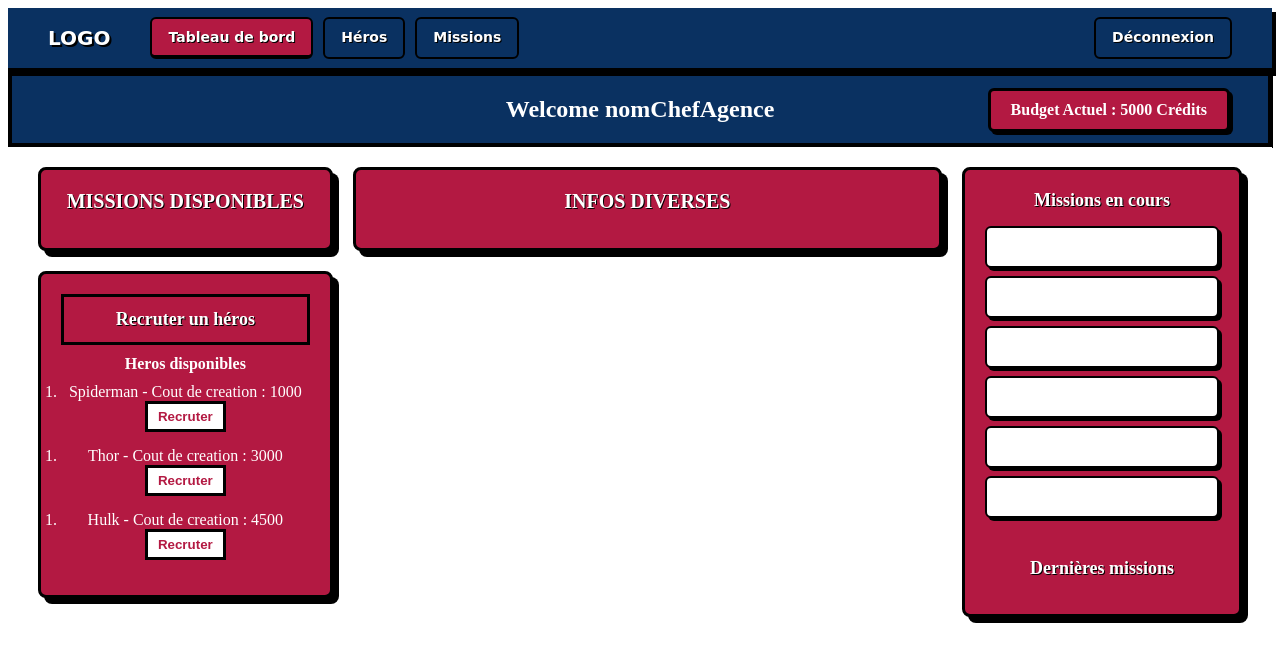
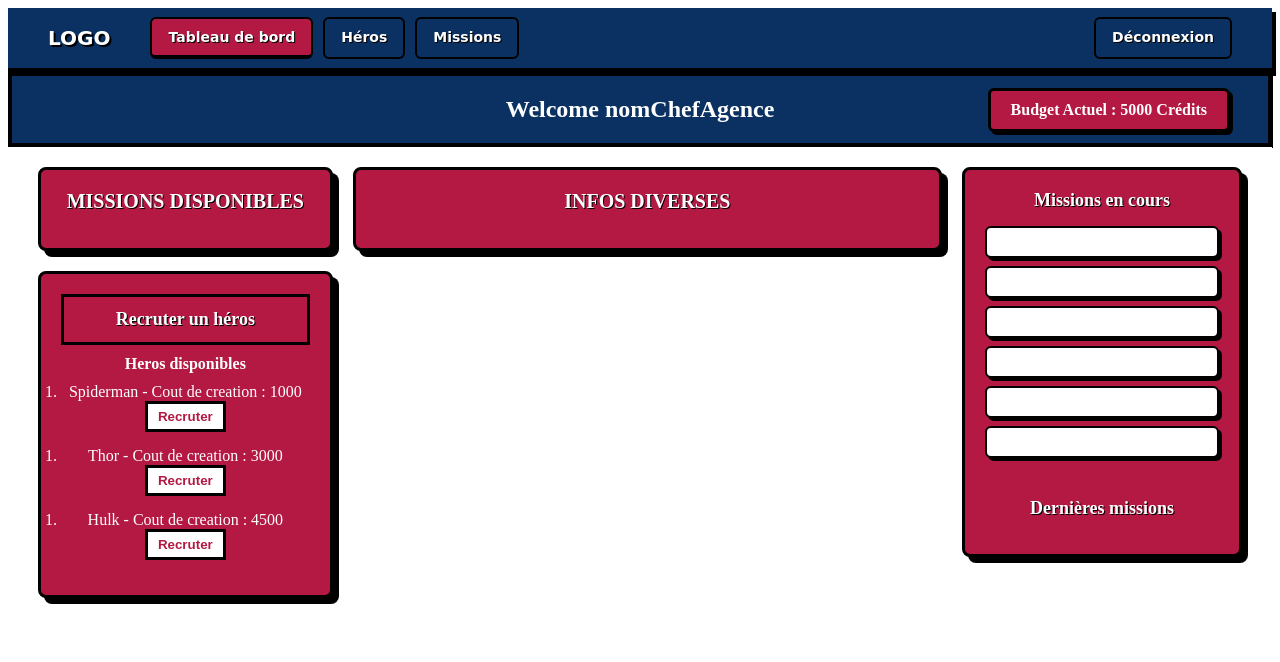
Before and after one commit to paulpts/SOPRA_Super_Heros, an Angular app in the folder heros-angular/: page /home in a window 1280 px wide. Shown: the top 662 px of the page. Built offline with nearby package versions, Linux system fonts and the light colour scheme.

Commit message:
Modif CSS

```diff
--- a/heros-angular/src/app/page/TableauDeBord-page/TDB-page.css
+++ b/heros-angular/src/app/page/TableauDeBord-page/TDB-page.css
@@ -159,7 +159,7 @@ body {
   background-color: #fff;
   border: 2px solid #000;
   border-radius: 6px;
-  padding: 10px 10px;
+  padding: 5px 10px;
   margin-bottom: 8px;
   font-weight: bold;
   box-shadow: 3px 3px 0 #000;
```
